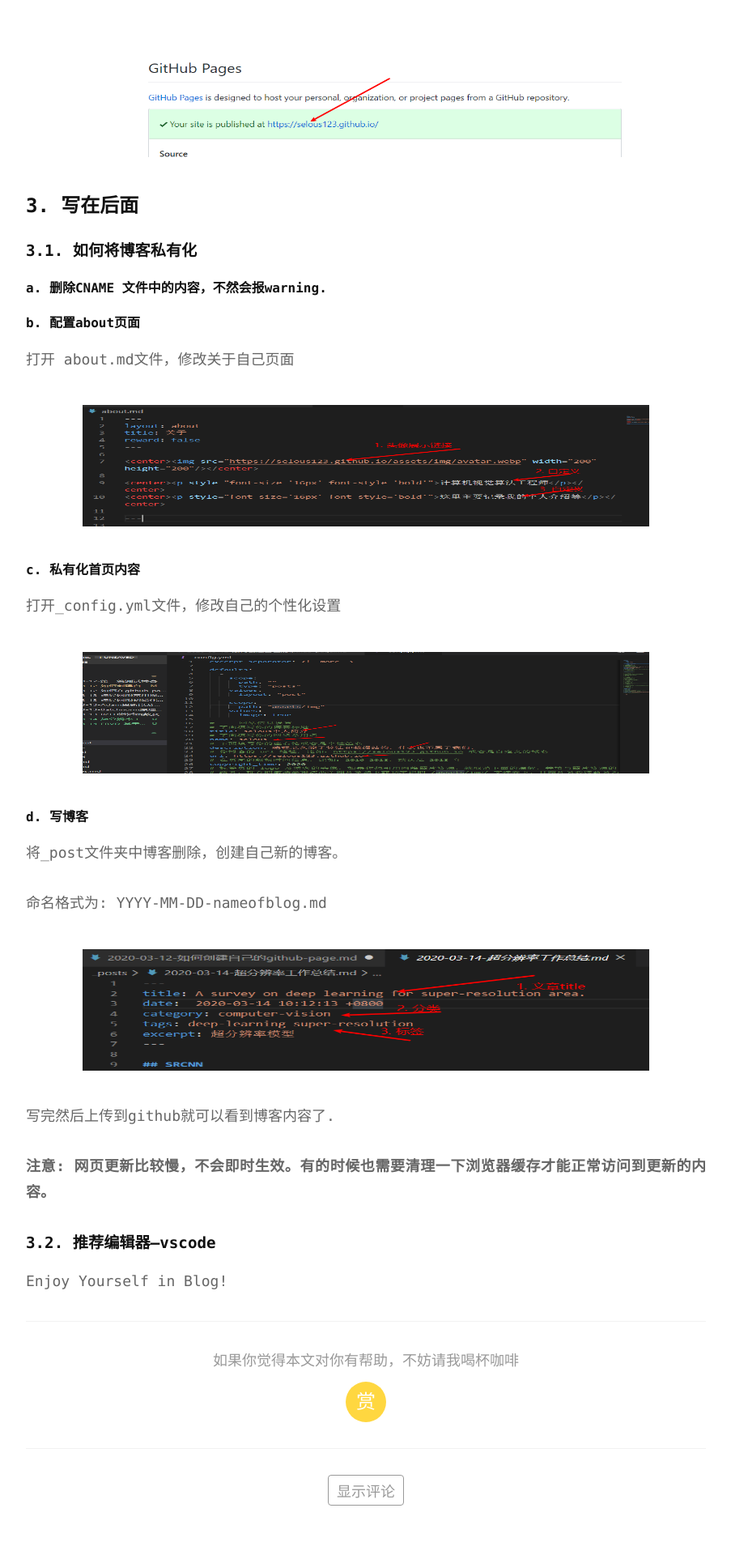
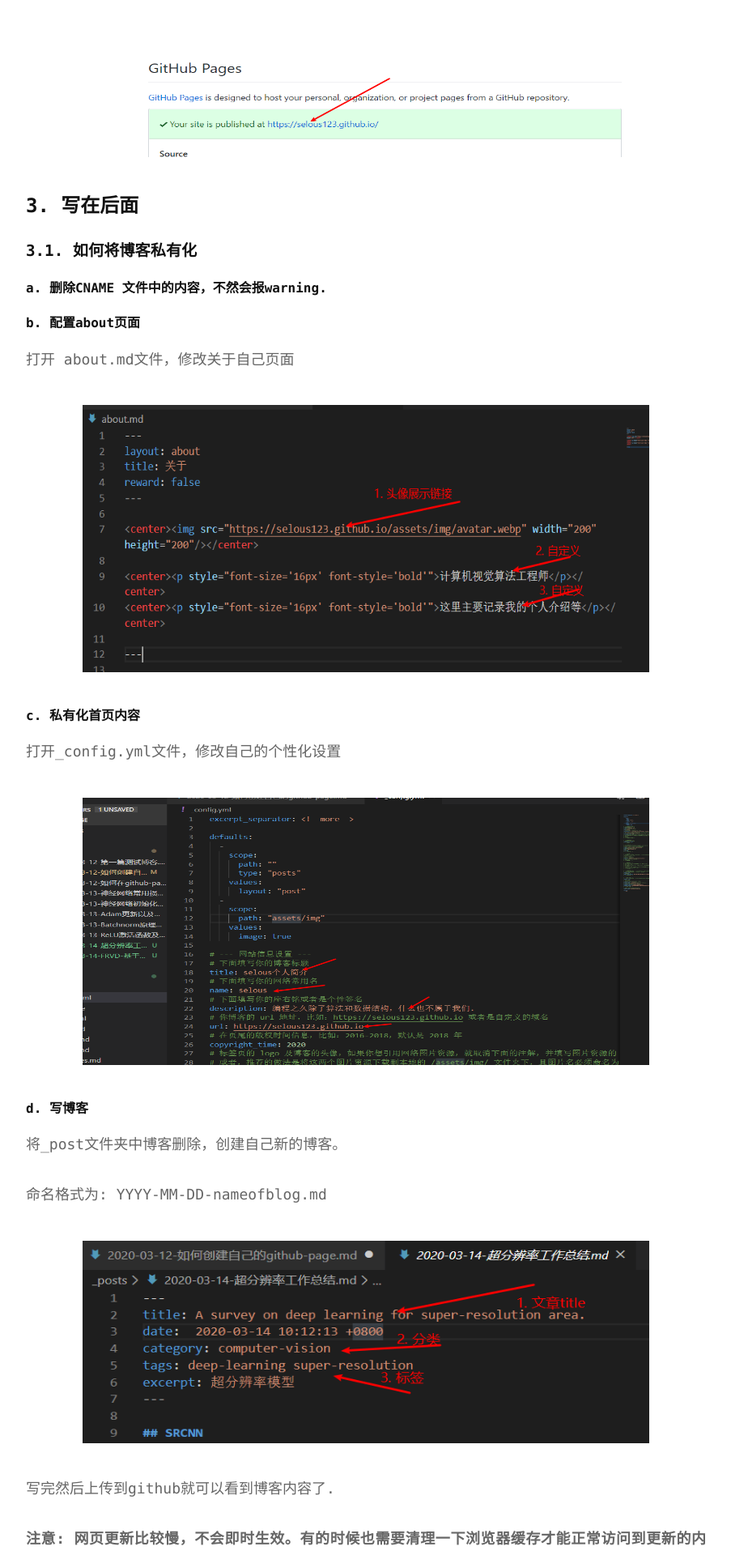
Before and after one commit to selous123/selous123.github.io, a Jekyll site: the page built from _posts/2020-03-12-如何创建自己的github-page.md, in a window 1280 px wide. Shown: the part 4480-6400 px from the top of the page at 81% size, without its empty margins (188-1091 px from the left). Built offline with Jekyll 4.4.1, drawn with Linux system fonts in a browser that asks for light colours; comment, search, counter and statistics services are not loaded.

Commit message:
修改图像大小

```diff
--- a/_posts/2020-03-12-如何创建自己的github-page.md
+++ b/_posts/2020-03-12-如何创建自己的github-page.md
@@ -79,18 +79,18 @@ excerpt: 介绍如何搭建github-page
 ##### a. 删除CNAME 文件中的内容，不然会报warning.
 ##### b. 配置about页面
 打开 about.md文件，修改关于自己页面
-<center><img src="https://selous123.github.io/assets/img/blog-gpage/psettings1.png" width="700" height="150"/></center>
+<center><img src="https://selous123.github.io/assets/img/blog-gpage/psettings1.png" width="700" height="330"/></center>
 
 ##### c. 私有化首页内容
 打开_config.yml文件，修改自己的个性化设置
-<center><img src="https://selous123.github.io/assets/img/blog-gpage/psettings2.png" width="700" height="150"/></center>
+<center><img src="https://selous123.github.io/assets/img/blog-gpage/psettings2.png" width="700" height="330"/></center>
 
 ##### d. 写博客
 将_post文件夹中博客删除，创建自己新的博客。
 
 命名格式为: YYYY-MM-DD-nameofblog.md
 
-<center><img src="https://selous123.github.io/assets/img/blog-gpage/psettings3.png" width="700" height="150"/></center>
+<center><img src="https://selous123.github.io/assets/img/blog-gpage/psettings3.png" width="700" height="250"/></center>
 
 写完然后上传到github就可以看到博客内容了.
 
```
